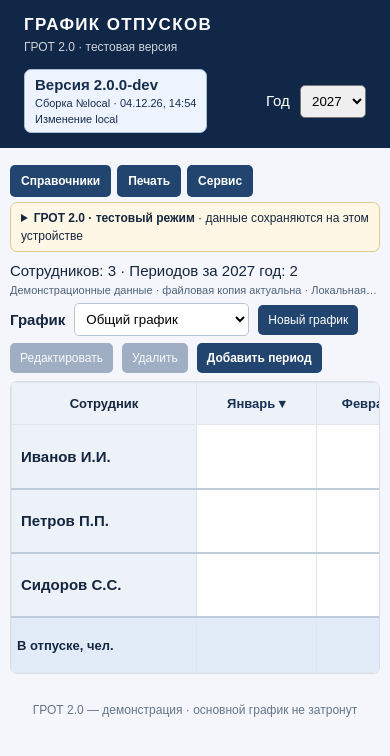
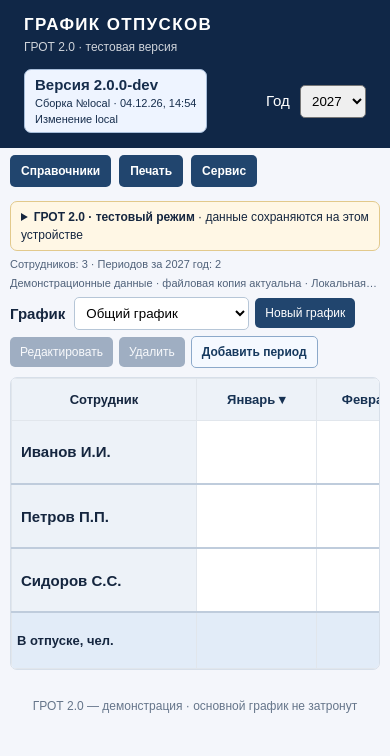
Before and after one commit to BVL63/grot-v2, a website built with Vite: page index.html in a window 390 px wide. Built offline with nearby package versions, Linux system fonts and the light colour scheme.

Commit message:
Tighten header menu and graph selector spacing for iPad layout

```diff
--- a/src/v2Preview.css
+++ b/src/v2Preview.css
@@ -744,3 +744,21 @@ html:has(dialog[open]),body:has(dialog[open]){overflow:hidden}
  .grot-unified-year .vacation-period{font-size:8px}
  .grot-unified-year tr{break-inside:avoid}
 }
+
+
+/* Согласованное размещение: меню сразу под шапкой, график над таблицей. */
+main{padding-top:0}
+.v2-main-menu{margin:0 -2px 10px;padding:9px 2px 7px;gap:8px}
+.v2-test-notice{margin-bottom:8px}
+.v2-graph-summary{color:#50627a;font-size:12px;margin:4px 0 5px}
+.chart-selector{margin:9px 0 10px;gap:8px;align-items:center}
+.chart-selector .v2-add-period{background:#f5f9ff;border:1px solid #8ca9ca;color:#16395e}
+.chart-selector .v2-add-period:hover{background:#e1eeff}
+@media screen and (max-width:1199px){
+ main{padding-top:0}
+ .v2-main-menu{margin:0 -2px 7px;padding:7px 2px}
+ .v2-test-notice{margin-bottom:7px}
+ .v2-graph-summary{font-size:11px;line-height:1.2}
+ .chart-selector{margin:8px 0 9px;gap:6px}
+ .chart-selector .v2-add-period{padding:8px 10px;font-size:12px}
+}
```
